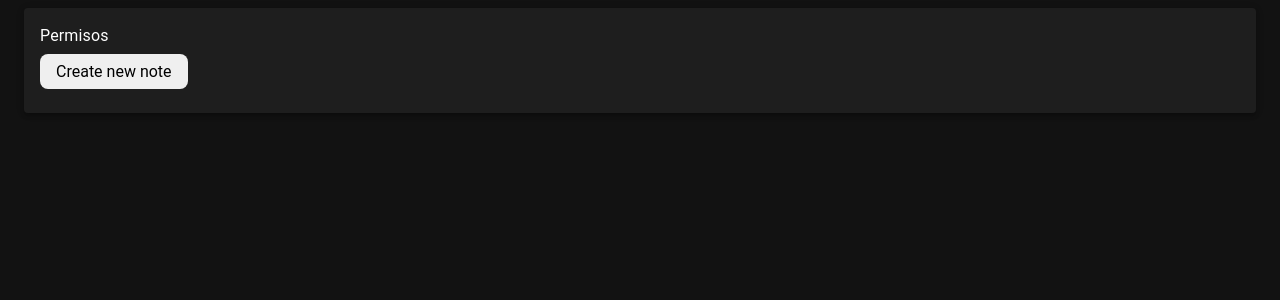
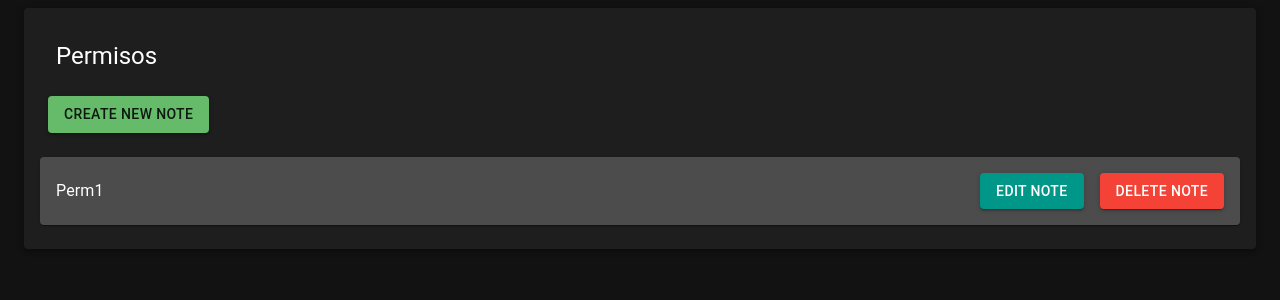
Before and after one commit to andrezzz2312/loginReact, a React (Create React App) app in the folder frontend/: page /perms in a window 1280 px wide. Shown: the top 300 px of the page. Built offline with nearby package versions, Linux system fonts and the light colour scheme.

Commit message:
material ui complete

```diff
--- a/frontend/src/App.css
+++ b/frontend/src/App.css
@@ -15,16 +15,7 @@ html {
 	font-size: 1rem;
 	/* color: white; */
 }
-.normalButton {
-	padding: 0.5rem 1rem;
-	border: none;
-	border-radius: 0.5rem;
 
-	color: black;
-	cursor: pointer;
-	border: none;
-	transition: all 0.2s ease-in-out;
-}
 .mainButton {
 	padding: 1rem;
 	background: #3b3b3b;
--- a/frontend/src/screens/Login.jsx
+++ b/frontend/src/screens/Login.jsx
@@ -12,7 +12,14 @@ import Loading from '../components/Header/Loading'
 import ErrorMessage from '../components/Header/ErrorMessage'
 import { useDispatch, useSelector } from 'react-redux'
 import { login } from '../actions/userActions'
-import { Container, Grid, TextField } from '@mui/material'
+import {
+	Container,
+	createTheme,
+	CssBaseline,
+	Grid,
+	TextField,
+	ThemeProvider,
+} from '@mui/material'
 import SendIcon from '@mui/icons-material/Send'
 import LoadingButton from '@mui/lab/LoadingButton'
 
@@ -95,7 +102,14 @@ const Login = () => {
 		console.log(loading)
 	}, [loading])
 
+	const darkTheme = createTheme({
+		palette: {
+			mode: 'dark',
+		},
+	})
 	return (
+		<ThemeProvider theme={darkTheme}>
+			<CssBaseline />
 			<main>
 				<Container
 					columns={{ sm: 6 }}
@@ -103,6 +117,7 @@ const Login = () => {
 						display: 'flex',
 						flexDirection: 'row',
 						justifyContent: 'center',
+						alignItems: 'center',
 					}}
 				>
 					<Card sx={{ maxWidth: 300, boxShadow: 3 }}>
@@ -159,6 +174,7 @@ const Login = () => {
 					<div className='three'></div>
 				</Container>
 			</main>
+		</ThemeProvider>
 	)
 }
 
--- a/frontend/src/screens/Perms.jsx
+++ b/frontend/src/screens/Perms.jsx
@@ -5,21 +5,37 @@ import axios from 'axios'
 import { useDispatch, useSelector } from 'react-redux'
 import {
 	Box,
+	Button,
 	Card,
+	CardActions,
 	CardContent,
+	CardHeader,
 	Container,
 	createTheme,
 	CssBaseline,
+	Grid,
+	IconButton,
 	ThemeProvider,
 	Typography,
+	DialogActions,
 } from '@mui/material'
+import { cyan, teal, grey } from '@mui/material/colors'
 
 const Perms = () => {
 	const darkTheme = createTheme({
 		palette: {
+			editC: {
+				main: teal[500],
+				contrastText: '#fff',
+				'&:hover': {
+					backgroundColor: teal[800],
+				},
+			},
+
 			mode: 'dark',
 		},
 	})
+
 	// const dispatch = useDispatch()
 	// const permList = useSelector((state) => state.permList)
 	// const { loading, perms, error } = permList
@@ -43,10 +59,61 @@ const Perms = () => {
 			<Container maxWidth='xl' sx={{ paddingTop: 1 }}>
 				<Card sx={{ boxShadow: 3 }} columns={{ sx: 12 }}>
 					<CardContent>
-						<Typography gutterBottom>Permisos</Typography>
-						<Link to='createnote'>
-							<button className='normalButton'>Create new note</button>
-						</Link>
+						<CardHeader title='Permisos'></CardHeader>
+						<CardActions sx={{ marginBottom: 2 }}>
+							<Button
+								component={Link}
+								to='/createnote'
+								variant='contained'
+								color='success'
+							>
+								Create new note
+							</Button>
+						</CardActions>
+
+						<Card
+							sx={{
+								backgroundColor: grey[800],
+
+								padding: 2,
+							}}
+						>
+							<Box
+								sx={{
+									display: 'flex',
+									flexDirection: 'row',
+									alignItems: 'center',
+									justifyContent: 'space-between',
+									alignContent: 'center',
+								}}
+							>
+								<Typography>Perm1</Typography>
+								<Grid sx={{ display: 'flex', gap: 2 }}>
+									<Button
+										component={Link}
+										sx={{
+											backgroundColor: teal[500],
+											color: '#fff',
+											'&:hover': {
+												backgroundColor: teal[800],
+											},
+										}}
+										to='/createnote'
+										variant='contained'
+									>
+										EDIT NOTE
+									</Button>
+									<Button
+										component={Link}
+										to='/createnote'
+										variant='contained'
+										color='error'
+									>
+										delete note
+									</Button>
+								</Grid>
+							</Box>
+						</Card>
 					</CardContent>
 				</Card>
 			</Container>
```
Lines whose indentation alone changed are shown as unchanged.
